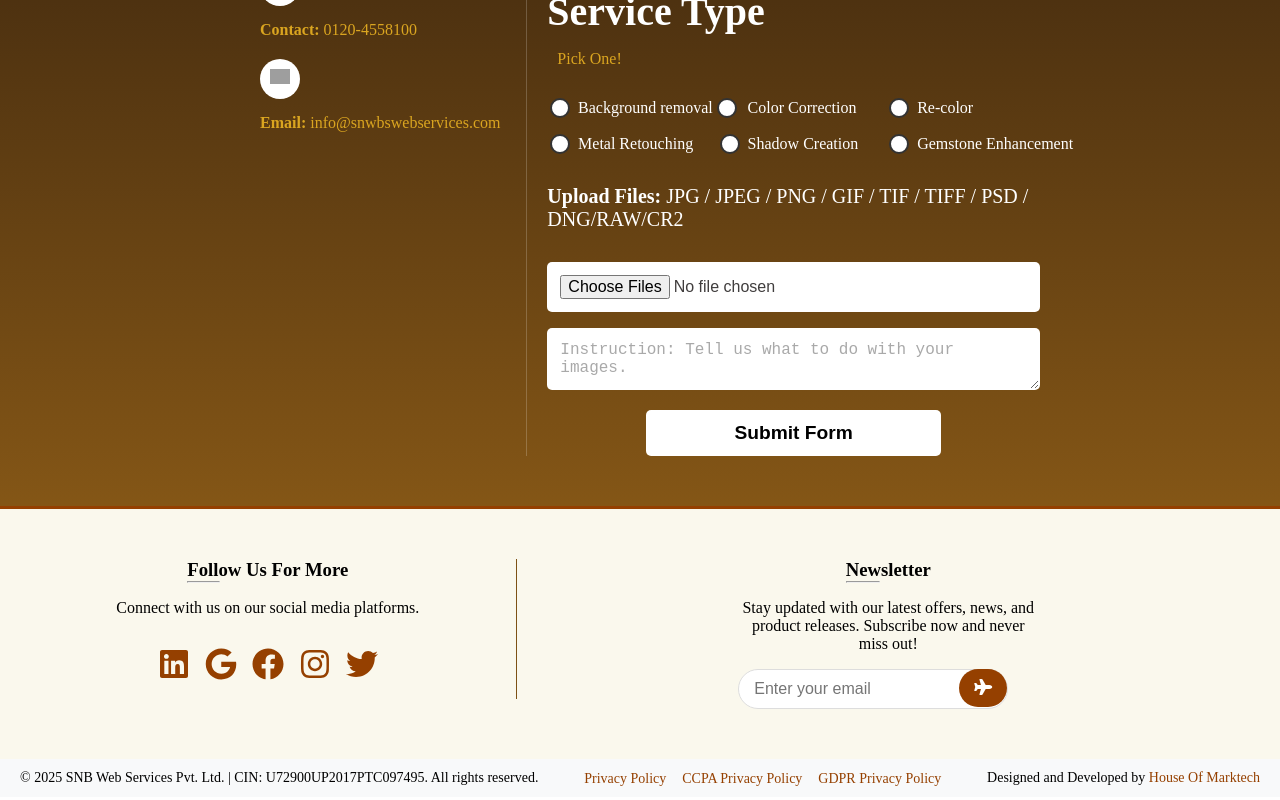
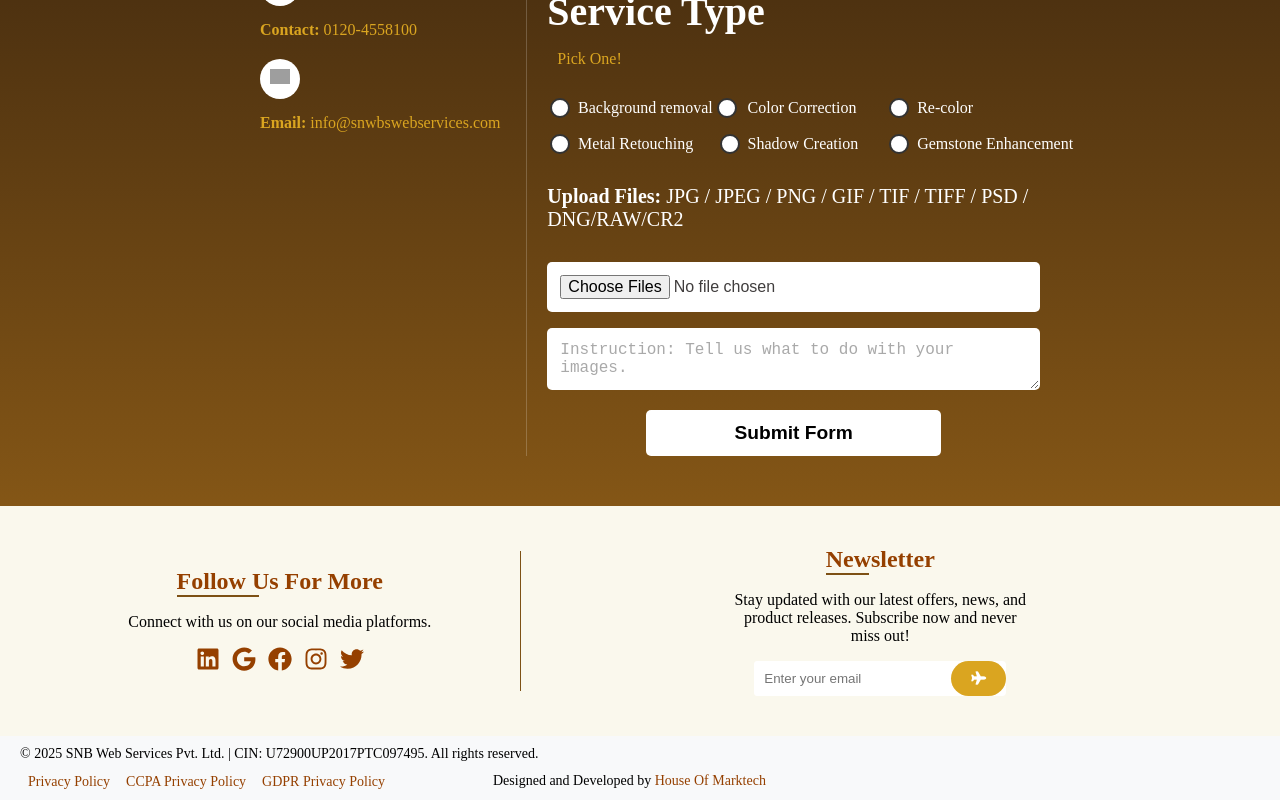
Before and after one commit to RoshanTambe44/Jewelry-Retouch-22, a React (Vite) app: page / in a window 1280 px wide. Shown: the part 6753-7553 px from the top of the page. Built offline with nearby package versions, Linux system fonts and the light colour scheme; grey boxes are pictures that could not be loaded.

Commit message:
add changes in footer and last.jsx

```diff
--- a/src/components/Footer.jsx
+++ b/src/components/Footer.jsx
@@ -38,103 +38,33 @@ const Footer = () => {
   };
 
   return (
-    <motion.footer
-      className="footer"
-      id="contact"
-      initial="hidden"
-      whileInView="visible"
-      viewport={{ once: true, amount: 0.3 }}
-      transition={{ duration: 0.8 }}
-      style={{width:'100%'}}
-    >
-      <div className="footer-container" >
-        {/* Social Links */}
-        <motion.div
-          className=""
-          variants={fadeIn}
-          transition={{ duration: 0.6, delay: 0.4 }}
-          style={{width:'40%', display:'flex', flexDirection:'column', gap:'16px', alignItems:"center" }}
-        >
-          <div className="">
-          <h3 className="footer-left-content">Follow Us For More</h3>
-          <hr style={{background:'#7D5115' , width:"20%"}} />
+    <motion.footer className="footer" id="contact" initial="hidden" whileInView="visible" viewport={{ once: true, amount: 0.3 }} transition={{ duration: 0.8 }}>
+    <div className="footer-container">
+      <motion.div className="footer-social" variants={{ hidden: { opacity: 0 }, visible: { opacity: 1 } }} transition={{ duration: 0.6, delay: 0.4 }}>
+        <div>
+          <h3 className="footer-title">Follow Us For More</h3>
+          <hr className="footer-line" />
         </div>
         <p>Connect with us on our social media platforms.</p>
-          <motion.div
-            className="social-icons"
-            initial={{ opacity: 0, scale: 0.8 }}
-            whileInView={{ opacity: 1, scale: 1 }}
-            viewport={{ once: true, amount: 0.3 }}
-            transition={{ duration: 0.8, delay: 0.6 }}
-          >
-            <a
-              href="https://www.linkedin.com"
-              target="_blank"
-              rel="noopener noreferrer"
-            >
-              <FaLinkedin className="social-icon" title="LinkedIn" />
-            </a>
-            <a
-              href="https://www.google.com"
-              target="_blank"
-              rel="noopener noreferrer"
-            >
-              <FaGoogle className="social-icon" title="Google" />
-            </a>
-            <a
-              href="https://www.facebook.com"
-              target="_blank"
-              rel="noopener noreferrer"
-            >
-              <FaFacebook className="social-icon" title="Facebook" />
-            </a>
-            <a
-              href="https://www.instagram.com"
-              target="_blank"
-              rel="noopener noreferrer"
-            >
-              <FaInstagram className="social-icon" title="Instagram" />
-            </a>
-            <a
-              href="https://www.twitter.com"
-              target="_blank"
-              rel="noopener noreferrer"
-            >
-              <FaTwitter className="social-icon" title="Twitter" />
-            </a>
+        <motion.div className="social-icons" initial={{ opacity: 0, scale: 0.8 }} whileInView={{ opacity: 1, scale: 1 }} viewport={{ once: true, amount: 0.3 }} transition={{ duration: 0.8, delay: 0.6 }}>
+          <a href="https://www.linkedin.com" target="_blank" rel="noopener noreferrer"><FaLinkedin className="social-icon" title="LinkedIn" /></a>
+          <a href="https://www.google.com" target="_blank" rel="noopener noreferrer"><FaGoogle className="social-icon" title="Google" /></a>
+          <a href="https://www.facebook.com" target="_blank" rel="noopener noreferrer"><FaFacebook className="social-icon" title="Facebook" /></a>
+          <a href="https://www.instagram.com" target="_blank" rel="noopener noreferrer"><FaInstagram className="social-icon" title="Instagram" /></a>
+          <a href="https://www.twitter.com" target="_blank" rel="noopener noreferrer"><FaTwitter className="social-icon" title="Twitter" /></a>
         </motion.div>
       </motion.div>
-
-        {/* Vertical Line */}
-        <div className="footer-line" style={{background:"#7D5115", width:"1px", height:"140px" }}></div>
-        {/* Newsletter */}
-        <motion.div
-          className="newslatter-main"
-          variants={fadeIn}
-          transition={{ duration: 0.6, delay: 0.2 }}
-          style={{display:"flex", flexDirection:"column", gap:"16px", alignItems:"center", width:"60%", paddingLeft:"50px", paddingRight:"50px"}}
-        >
-          <div className="">
-          <h3 >Newsletter</h3>
-          <hr style={{background:'#7D5115' , width:"40%"}} />
+      <div className="divider"></div>
+      <motion.div className="newsletter-section" variants={{ hidden: { opacity: 0 }, visible: { opacity: 1 } }} transition={{ duration: 0.6, delay: 0.2 }}>
+        <div>
+          <h3 className="newsletter-title">Newsletter</h3>
+          <hr className="newsletter-line" />
         </div>
-          <p className="newsslatter-para" style={{width:"300px"}}>
-            Stay updated with our latest offers, news, and product releases.
-            Subscribe now and never miss out!
-          </p>
+        <p className="newsletter-description">Stay updated with our latest offers, news, and product releases. Subscribe now and never miss out!</p>
         <form className="newsletter-form" onSubmit={handleSubmit}>
-            <div className="input-wrapper">
-              <input
-                type="email"
-                placeholder="Enter your email"
-                className="newsletter-input"
-                value={email}
-                onChange={(e) => setEmail(e.target.value)}
-                required
-              />
-              <button type="submit" className="newsletter-button">
-              <i class="fa-solid fa-plane"></i>
-              </button>
+          <div className="input-wrapper ">
+            <input type="email" placeholder="Enter your email" className="newsletter-input" value={email} onChange={(e) => setEmail(e.target.value)} required />
+            <button type="submit" className="newsletter-button"><i className="fa-solid fa-plane"></i></button>
           </div>
         </form>
         {error && <p className="error-message">{error}</p>}
--- a/src/components/Last.jsx
+++ b/src/components/Last.jsx
@@ -35,8 +35,8 @@ const Last = () => {
             &copy; 2025 SNB Web Services Pvt. Ltd. | CIN: U72900UP2017PTC097495. All rights reserved.
           </p>
         </motion.div>
-
-        {/* Footer Links */}
+        <div className="last-two-things">
+           {/* Footer Links */}
         <motion.div
           className="footer-links"
           ref={linksRef} // Attach ref for triggering animation
@@ -70,6 +70,8 @@ const Last = () => {
             </a>
           </p>
         </motion.div>
+        </div>
+
       </div>
     </footer>
   );
--- a/src/styles/Footer.css
+++ b/src/styles/Footer.css
@@ -1,121 +1,129 @@
-/* Footer Container */
 .footer {
-  background-color: #faf8ed;
-  padding: 50px 20px;
-  text-align: center;
-  border-top: 3px solid #954000;
+  width: 100%;
+  background: #faf8ed;
+  color: black;
+  padding: 40px 20px;
+  display: flex;
+  justify-content: center;
+  align-items: center;
 }
 
-
-/* Footer Section */
-.footer-section {
-  flex: 1;
-  max-width: 350px;
-  text-align: left;
+.footer-container {
+  display: flex;
+  /* flex-direction: row-reverse; */
+  justify-content: space-between;
+  align-items: center;
+  max-width: 1200px;
+  width: 100%;
 }
 
-.footer-section h3 {
-  font-family: "Domine", serif;
-  font-size: 1.5rem;
-  color: #954000;
-  margin-bottom: 10px;
-  /* border-bottom: 2px solid #954000; */
-  padding-bottom: 5px;
+.footer-social {
+  width: 40%;
+  display: flex;
+  flex-direction: column;
+  gap: 16px;
+  align-items: center;
+  text-align: center;
 }
 
-.footer-section p {
-  font-family: Arial, sans-serif;
-  font-size: 1rem;
-  color: #000000;
-  margin: 10px 0;
+.footer-title, .newsletter-title {
+  font-size: 1.5rem;
+  font-weight: bold;
+  color: #954000;
 }
 
-/* Newsletter Form */
+.footer-line, .newsletter-line {
+  background: #7D5115;
+  width: 40%;
+  height: 2px;
+  border: none;
+}
+
+.social-icons {
+  display: flex;
+  gap: 12px;
+
+}
+
+.social-icon {
+  font-size: 24px;
+  color: #954000;
+  transition: 0.3s;
+}
+
+.social-icon:hover {
+  color: #7D5115;
+}
+
+.divider {
+  background: #7D5115;
+  width: 1px;
+  height: 140px;
+}
+
+.newsletter-section {
+  width: 60%;
+  display: flex;
+  flex-direction: column;
+  gap: 16px;
+  align-items: center;
+  padding: 0 50px;
+  text-align: center;
+}
+
+.newsletter-description {
+  width: 300px;
+}
+
 .newsletter-form {
   display: flex;
-  flex-direction: column;
-  gap: 10px;
+  align-items: center;
+  justify-content: center;
+  gap: 8px;
 }
 
 .input-wrapper {
-  position: relative;
-  width: 90%;
+  display: flex;
+  align-items: center;
+  justify-content: center;
+  background: #fff;
+  border-radius: 4px;
+  overflow: hidden;
 }
 
 .newsletter-input {
-  width: 100%;
-  padding: 10px 15px;
-  border: 1px solid #ddd;
-  border-radius: 25px;
-  font-size: 1rem;
-  position: relative;
-}
-.newsletter-button {
-  background-color: #954000;
-  color: #fff;
   border: none;
-  padding: 10px 15px;
-  font-size: 1rem;
-  font-weight: bold;
-  border-radius: 25px;
-  cursor: pointer;
-  transition: background-color 0.3s ease, transform 0.2s ease;
-  position: absolute;
-  right: 1px;
-}
-.newsletter-button:hover {
-  background-color: #762d00;
-  transform: scale(1.05);
+  padding: 10px;
+  outline: none;
+  flex: 1;
 }
 
-/* Social Icons */
-.social-icons {
-  display: flex;
-  gap: 15px;
-  margin-top: 15px;
+.newsletter-button {
+  background: #DAA520;
+  border: none;
+  padding: 10px 20px ;
+
+  cursor: pointer;
+  border-radius: 20px;
+  color: #fff;
 }
 
-.social-icon {
-  font-size: 2rem;
-  color: #954000;
-  transition: color 0.3s ease, transform 0.3s ease;
+.error-message {
+  color: red;
+  font-size: 0.9rem;
 }
 
-.social-icon:hover {
-  color: #6b4226;
-  transform: scale(1.1);
-}
-
-.footer-container{
-  display: flex;
-  width: 100%;
-  justify-content: space-between;
-
-}
-
-/* Responsive Design */
 @media (max-width: 768px) {
-  .footer-container {
+  .footer .footer-container{
     flex-direction: column-reverse;
-    align-items: center;
+    gap: 16px;
   }
 
-  .footer-left-content{
-    width: 170px;
+  .footer-social p, .footer-social h3{
+    display: none;
   }
 
-  .footer-section {
-    text-align: center;
-    max-width: 100%;
-  }
-  .footer-line{
-    display:none;
-  }
-
-  .newslatter-main{
-    margin-top: 16px;
-  }
-  .newsletter-form {
-    align-items: center;
+  .divider{
+    display: none;
   }
 }
--- a/src/styles/Last.css
+++ b/src/styles/Last.css
@@ -38,10 +38,78 @@
   text-decoration: underline;
 }
 
+.last-two-things{
+  display: flex;
+  align-items: center;
+  gap: 100px;
+
+}
+
 /* Responsive Design */
 @media (max-width: 768px) {
+
+  .footer-text p{
+    font-size: 10px;
+    margin-left: 22px;
+  }
+
+  .last-two-things{
+    align-items: center;
+    margin-left: 3px;
+    justify-content: space-between;
+    gap:15px;
+  }
+
+  .last-two-things a, .last-two-things p{
+
+    font-size:8.5px;
+
+  }
+
+  .footer-links a {
+    margin: 0px 4px;
+  }
+
+  .last-footer {
+    padding: 10px 0px; /* Add some padding for spacing */
+  }
   .footer-container {
     flex-direction: column; /* Stack content on smaller screens */
     text-align: center; /* Center-align content */
   }
 }
+
+
+/* Responsive Design */
+@media (max-width: 1200px) {
+
+  .footer-text p{
+    font-size:16px;
+    margin-left: 85px;
+  }
+
+  .last-two-things{
+    align-items: center;
+    margin-left: 38px;
+    justify-content: space-between;
+    gap:20px;
+  }
+
+  .last-two-things a, .last-two-things p{
+
+    font-size:15px;
+
+  }
+
+  .footer-links a {
+    margin: 0px 4px;
+  }
+
+  .last-footer {
+    padding: 10px 0px; /* Add some padding for spacing */
+  }
+  .footer-container {
+    flex-direction: column; /* Stack content on smaller screens */
+    text-align: center; /* Center-align content */
+  }
+}
```
Lines whose indentation alone changed are shown as unchanged.
